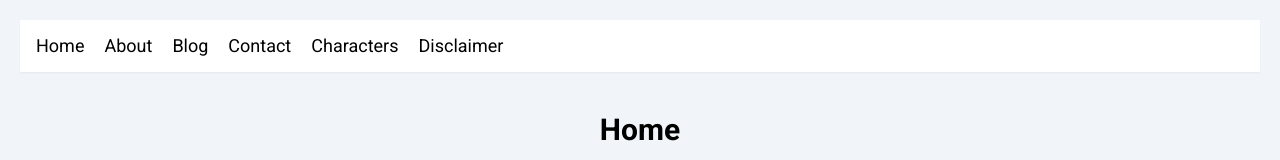
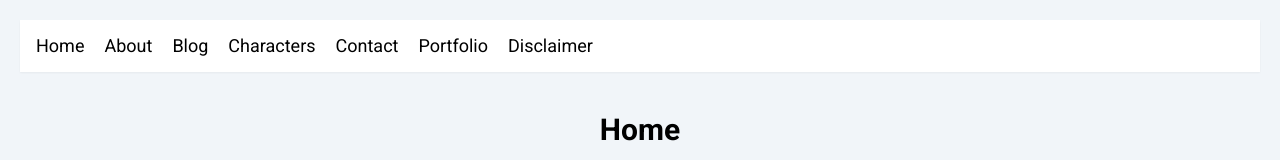
Before and after one commit to Reltroner/reltroner-studio, a Next.js app: page / in a window 1280 px wide. Shown: the top 160 px of the page. Built offline with nearby package versions, Linux system fonts and the light colour scheme.

Commit message:
porto navbar

```diff
--- a/components/Navbar.jsx
+++ b/components/Navbar.jsx
@@ -8,8 +8,9 @@ export default function Navbar() {
                     <li><Link href="/" className="hover:underline">Home</Link></li>
                     <li><Link href="/about" className="hover:underline">About</Link></li>
                     <li><Link href="/blog" className="hover:underline">Blog</Link></li>
+                    <li><Link href="/characters" className="hover:underline">Characters</Link></li>
                     <li><Link href="/contact" className="hover:underline">Contact</Link></li>
-                    <li><Link href="/characters" className="hover:underline">Characters</Link></li>
+                    <li><Link href="/blog/for-recruiters" className="hover:underline">Portfolio</Link></li>
                     <li><Link href="/blog/disclaimer" className="hover:underline">Disclaimer</Link></li>
                 </ul>
             </nav>
```
